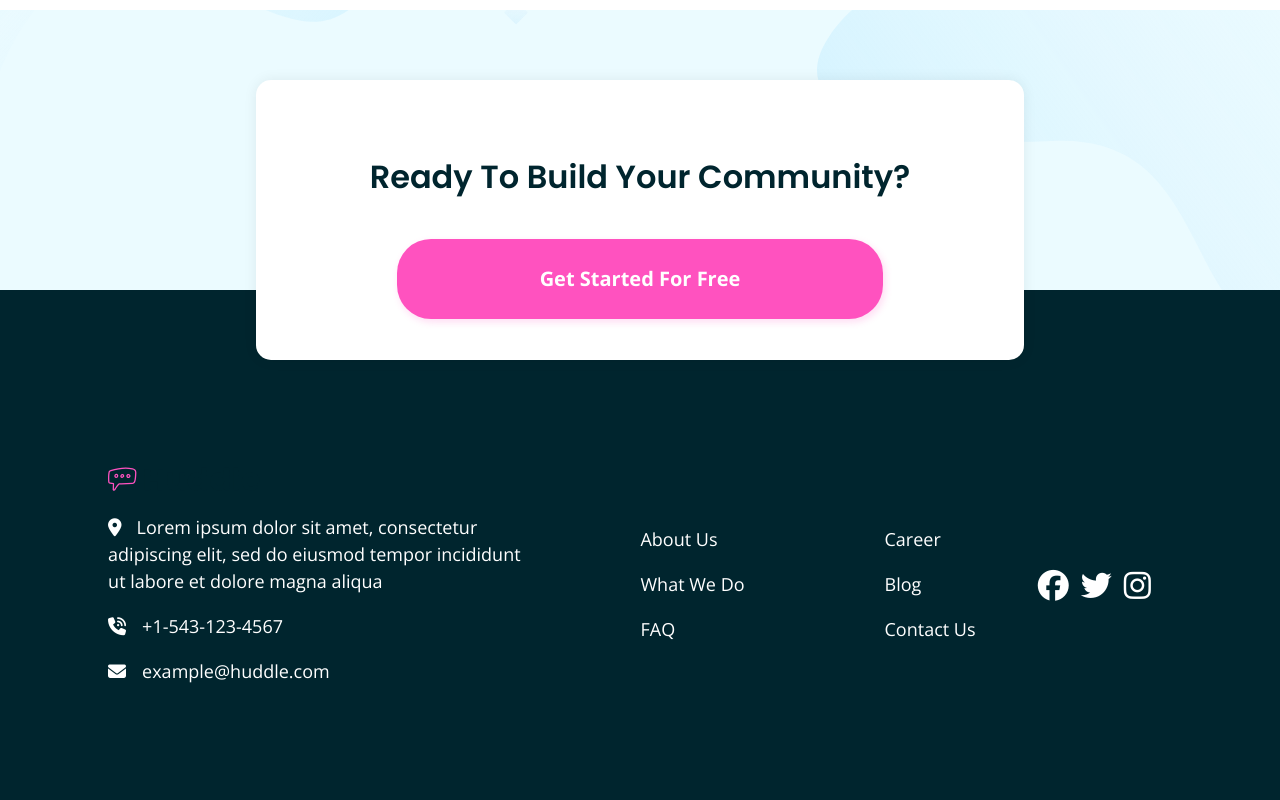
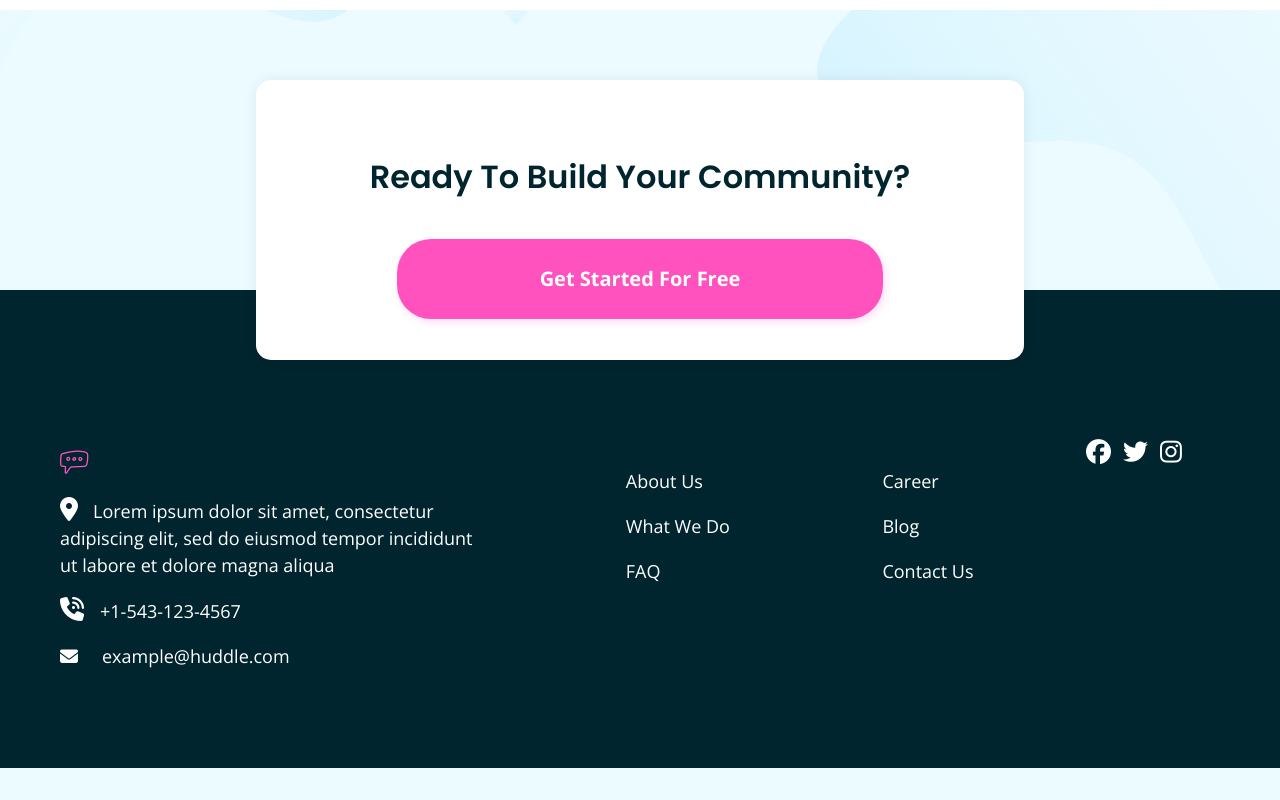
Before and after one commit to liamwoody25/huddle-landing-page.3.0, a plain HTML site: page index.html in a window 1280 px wide. Shown: the part 2491-3291 px from the top of the page. After the commit the page ends 3259 px from the top, so only its background shows below. Drawn offline with nearby package versions, Linux system fonts and the light colour scheme.

Commit message:
updating

```diff
--- a/index.html
+++ b/index.html
@@ -84,15 +84,19 @@
                 <li><a href="#"><p style="color: #fff;">What We Do</p></a></li>
                 <li><a href="#"><p style="color: #fff;">FAQ</p></a></li>
             </ul>
-
+          </div>
+            <div class="footer-end">
             <ul>
                 <li><a href="#"><p style>Career</p></a></li>
                 <li><a href="#"><p>Blog</p></a></li>
                 <li><a href="#"><p>Contact Us</p></a></li>
             </ul>
+
           </div>
+
     <!------ icons  -------->
     <div class="icons">
+
       <div class="facebook">
           <a href="#"><i class="fa-brands fa-facebook"></i></a>
       </div>
@@ -105,7 +109,6 @@
 
         </div>
 
-
 </div>
 
 </footer>
--- a/public/css/style.css
+++ b/public/css/style.css
@@ -122,7 +122,7 @@ a p:hover {
 
 
 a {
-   font-size: 31px;
+  font-size: 25px;
    color:#fff;
    text-decoration: none;
 
@@ -308,16 +308,17 @@ a :hover{
 /*******  footer-section  *********/
 
 .footer-container {
+   background: var(--footer-color);
    display: flex;
-   flex-wrap: wrap;
-   background: var(--footer-color);
+   flex-direction: column;
 
 }
 
 .footer-content {
    margin: 144px 78px 64px 20px;
    display: flex;
-   justify-content: space-around;
+   justify-content: space-between;
+   align-items: start;
    flex-direction: row;
    padding: 0px 20px 0px 0px;
 
@@ -326,7 +327,6 @@ a :hover{
 .footer-logo {
    width: 152px;
    height: 24px;
-   fill: white;
 }
 
 
@@ -334,31 +334,37 @@ a :hover{
 .footer-left {
    display: flex;
    justify-content: space-between;
-   margin: 17px;
    color: #ffff;
    width: 39%;
 }
 
 .fa-location-dot {
    margin-right: 15px;
+   font-size: 24px;
 
 }
 
 .fa-phone-volume {
    margin-right: 16px;
+   font-size: 24px;
 }
 
 .fa-envelope {
-   margin-right: 16px;
+   margin-right: 24px;
 }
 
 
 
 .footer-middle {
    display: flex;
-   gap: 100px;
    align-items: center;
    justify-content: space-around;
+}
+
+.footer-end {
+   display: flex;
+   align-items: center;
+   justify-content: space-evenly;
 }
 
 
@@ -367,7 +373,7 @@ a :hover{
 /******  icons  ******/
 .icons {
    display: flex;
-   align-items: center;
+
    gap:12px;
 }
 
@@ -403,7 +409,8 @@ a :hover{
 
    .button-1 {
 
-    width: 96px;
+    width: 9;
+    font-size: 1em;
     height: 24px;
    }
 
```
Lines whose indentation alone changed are shown as unchanged.
